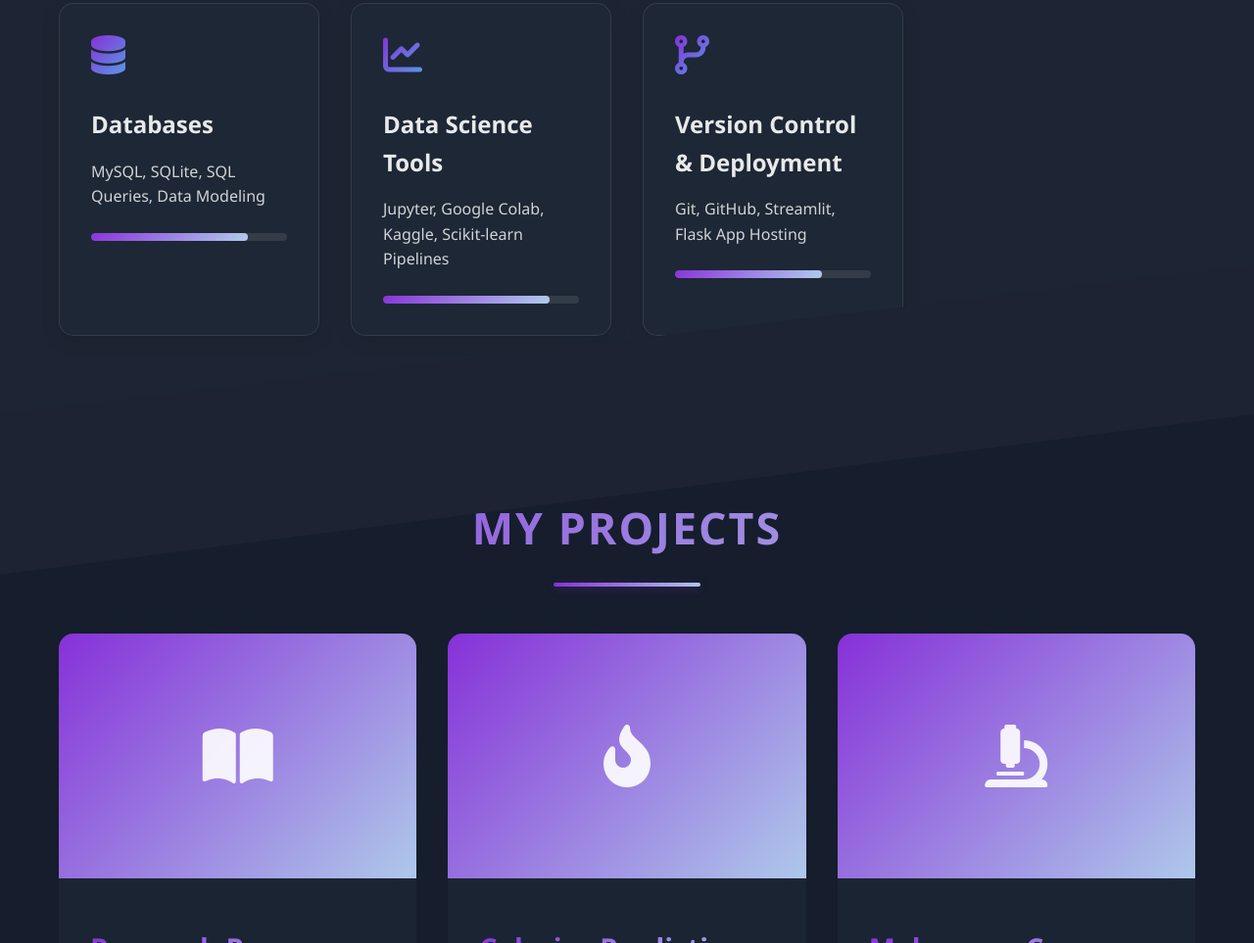
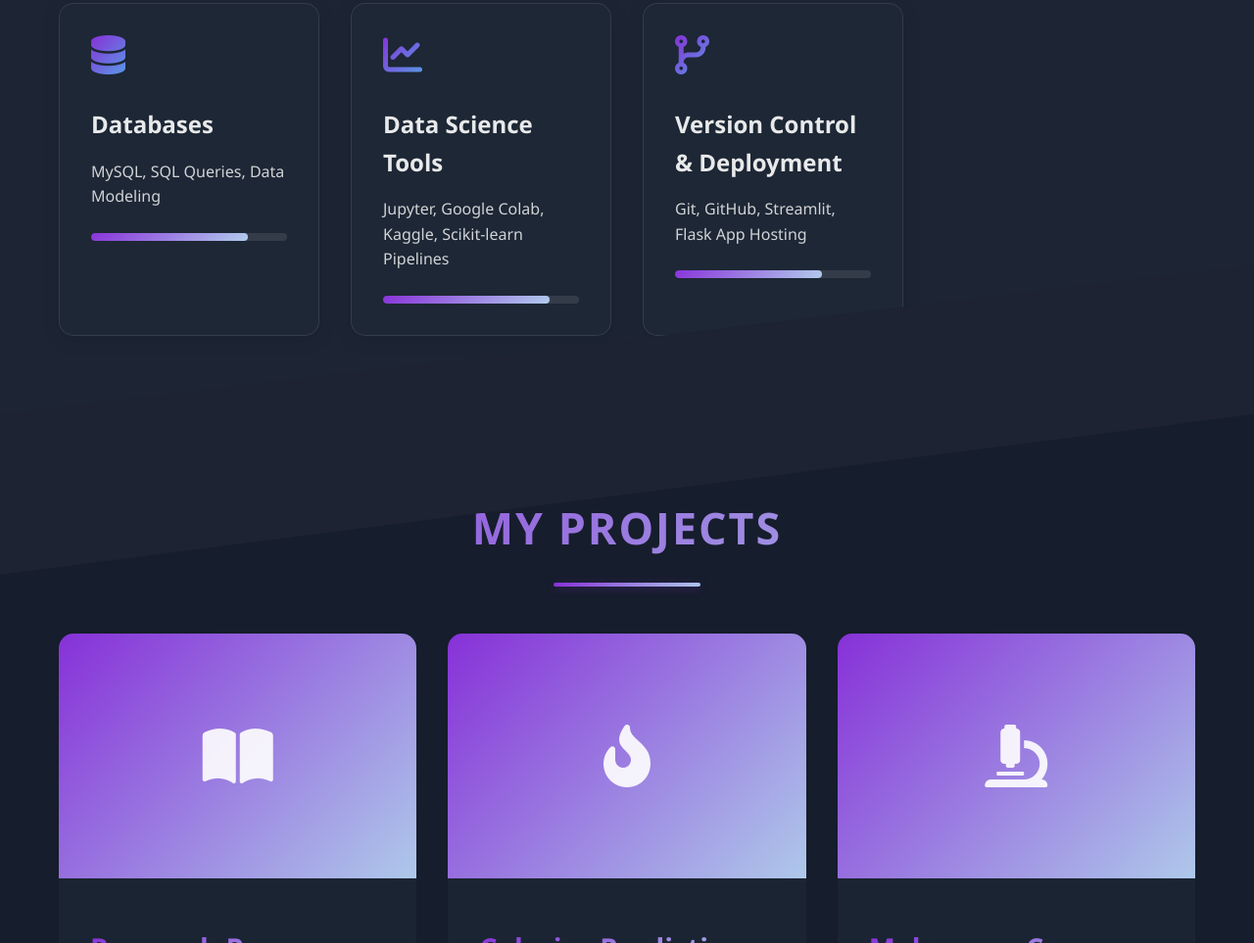
Before and after one commit to MohidNaghman1/Portfolio, a plain HTML site: page index.html in a window 1280 px wide. Shown: the part 2012-2975 px from the top of the page at 98% size. Drawn offline with Linux system fonts and the light colour scheme.

Commit message:
Update index.html

```diff
--- a/index.html
+++ b/index.html
@@ -102,7 +102,7 @@
                 <div class="skill-item">
                     <i class="fas fa-database"></i>
                     <h3>Databases</h3>
-                    <p>MySQL, SQLite, SQL Queries, Data Modeling</p>
+                    <p>MySQL, SQL Queries, Data Modeling</p>
                     <div class="skill-bar">
                         <div class="skill-progress" style="width: 80%;"></div>
                     </div>
```
